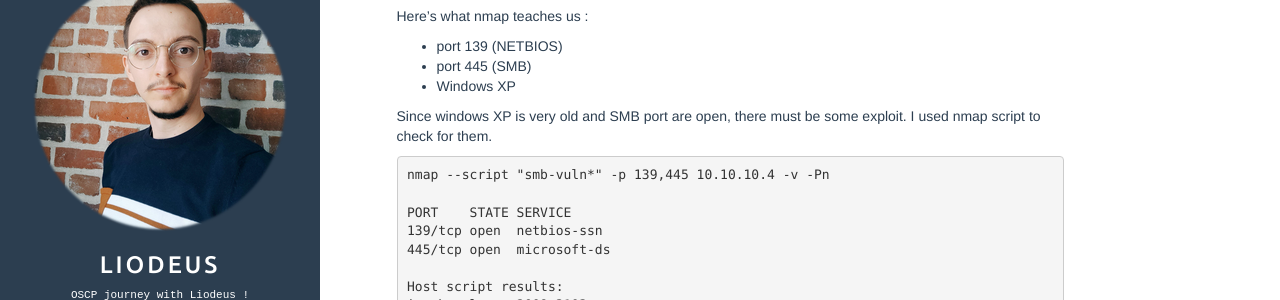
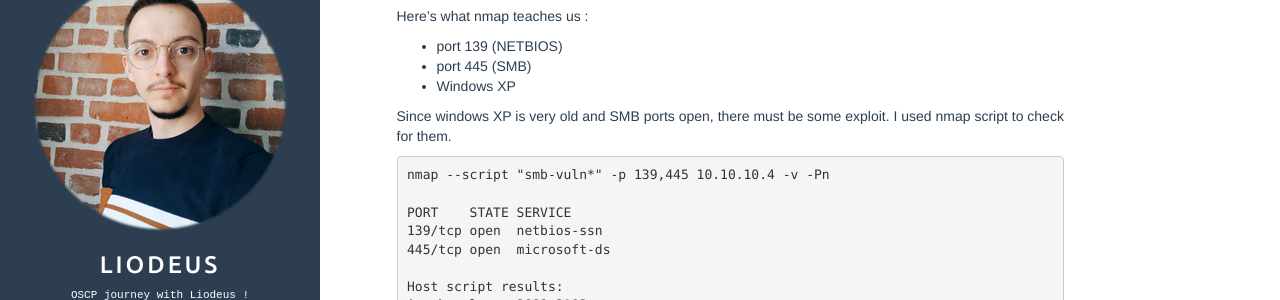
Before and after one commit to Liodeus/liodeus.github.io, a Jekyll site: the page built from _posts/2020-07-16-legacy.md, in a window 1280 px wide and 900 px high, scrolled down 1348 px. Shown: the part 152-452 px from the top of the window. Built offline with Jekyll 4.4.1, drawn with Linux system fonts in a browser that asks for light colours.

Commit message:
Update 2020-07-16-legacy.md

````diff
--- a/_posts/2020-07-16-legacy.md
+++ b/_posts/2020-07-16-legacy.md
@@ -66,7 +66,7 @@ Here's what nmap teaches us :
 - port 445 (SMB)
 - Windows XP
 
-Since windows XP is very old and SMB port are open, there must be some exploit. I used nmap script to check for them.
+Since windows XP is very old and SMB ports open, there must be some exploit. I used nmap script to check for them.
 
 ```
 nmap --script "smb-vuln*" -p 139,445 10.10.10.4 -v -Pn
````
